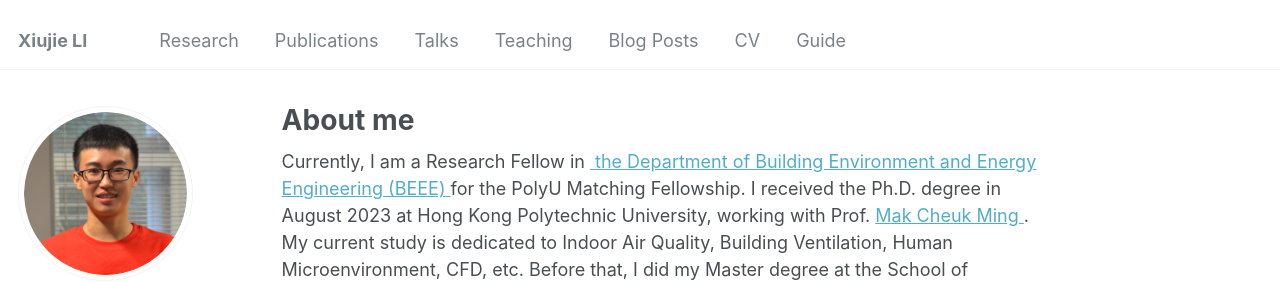
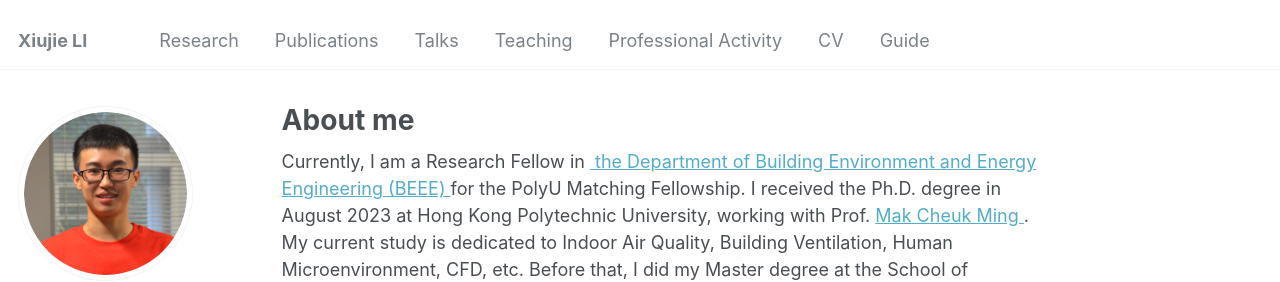
Before and after one commit to XiujieLI/XiujieLI.github.io, a Jekyll site: the page built from _pages/about.md, in a window 1280 px wide. Shown: the top 282 px of the page. Built offline with Jekyll 4.4.1, drawn with Linux system fonts in a browser that asks for light colours; some web fonts are replaced.

Commit message:
Update navigation.yml

```diff
--- a/_data/navigation.yml
+++ b/_data/navigation.yml
@@ -17,8 +17,8 @@ main:
   - title: "Teaching"
     url: /teaching/
 
-  - title: "Blog Posts"
-    url: /year-archive/
+  - title: "Professional Activity"
+    url: /professional/
 
   - title: "CV"
     url: /cv/
```
